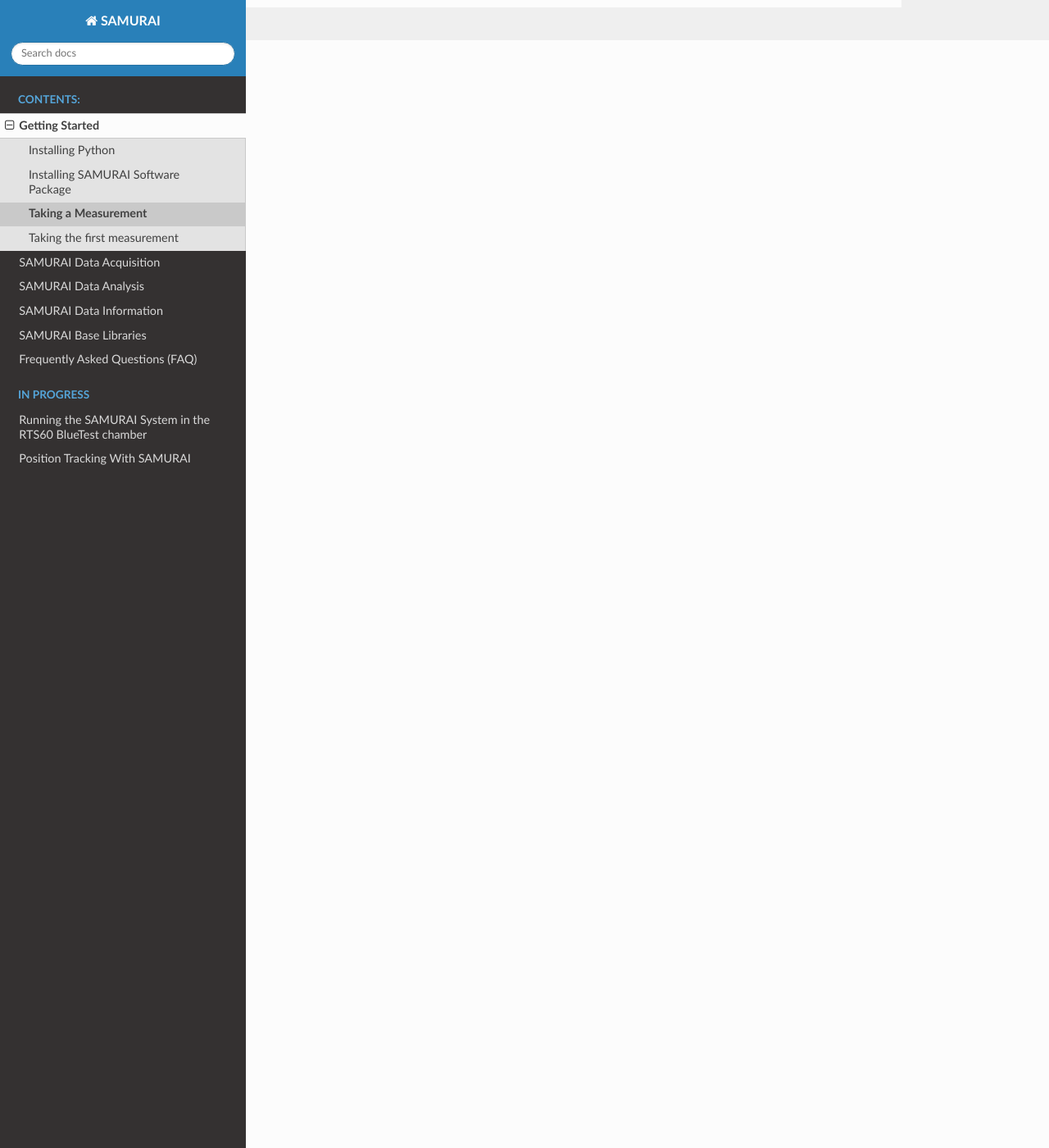
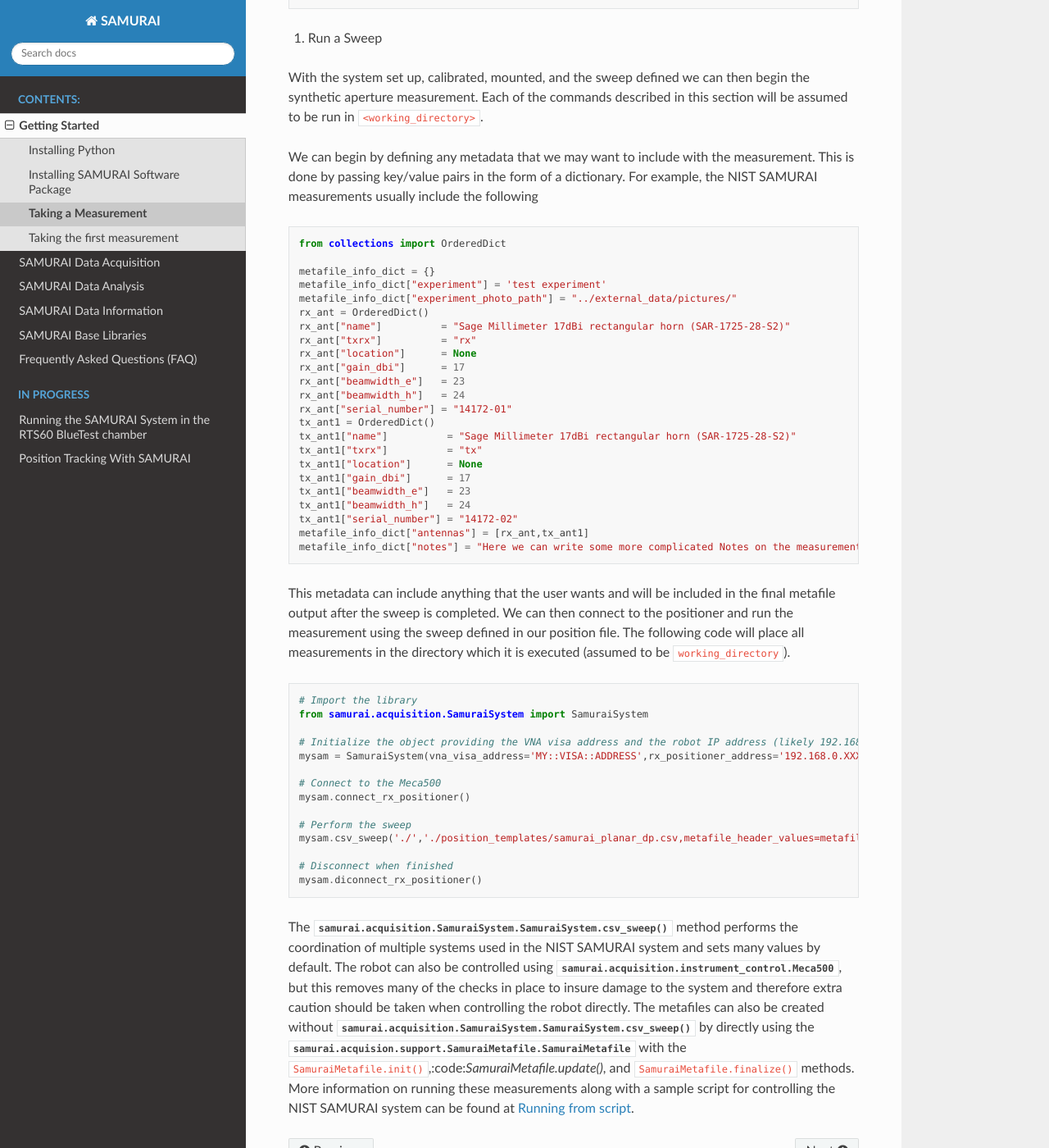
Before and after one commit to usnistgov/SAMURAI, a Sphinx documentation site: the page built from docs/quick_start/taking_measurement.rst, in a window 1280 px wide and 1400 px high, scrolled down 1351 px. Shown: the whole window at 82% size. Built offline with Sphinx 7.4.7 and the Read the Docs theme 2.0.0, drawn with Linux system fonts in a browser that asks for light colours; pages that are not in the unit, such as notebooks, are missing from menus; some of the changed text lies outside the part shown.

Commit message:
update arguments and addtional quick_start info

```diff
--- a/docs/quick_start/taking_measurement.rst
+++ b/docs/quick_start/taking_measurement.rst
@@ -8,14 +8,14 @@
 This directory will be refered to from here on as :code:`<working_directory>`.
 The typical layout for the NIST measurement directory structure is given in :ref:`running-samurai-wdir` although it is not necessary to follow this layout.
 
-#.Define an Aperture
+#. Define an Aperture
 
 A comma separated value (CSV) file must then be created or downloaded that describes the positions for the sweep.
 Examples sweep files and more information on generating custom sweeps can be found in :ref:`creating-apertures`.
 The planar apertures can be downloaded and moved into :code:`<working_directory>`. For this example lets assume it is placed at
 :code:`<working_directory>/position_templates/samurai_planar_dp.csv`.
 
-#.Calibrate the System
+#. Calibrate the System
 
 At or before this point in time, the system should be calibrated.
 This will be system and measurement dependent.
@@ -25,12 +25,94 @@
 If, for example, a normal VNA calibration is being performed using the on-board software, no post-processing of the data is required.
 The calibration can be performed once at this point in time and not again until the next measurement.
 
-#.Run a Sweep
+#. Mount the Antennas
 
-With the system set up, calibrated, and the sweep defined, we can then begin the synthetic aperture measurement.
+After calibration, it is likely the user will have to then mount the antennas onto the robotic positioner.
+In many situations it is likely to be difficult to mount the antennas when the robot is zeroed, therefore a predefined mounting position was defined.
+To move the robot to the mounting position, connect to the robot with
+
+.. code-block:: python
+
+    # Import the library
+    from samurai.acquisition.SamuraiSystem import SamuraiSystem
+
+    # Initialize the object providing the VNA visa address and the robot IP address (likely 192.168.0.XXX)
+    mysam = SamuraiSystem(vna_visa_address='MY::VISA::ADDRESS',rx_positioner_address='192.168.0.XXX')
+
+    mysam.connect_rx_positioner()      # connect to the Meca500
+    mysam.zero()                       # zero its position
+    mysam.move_to_mounting_position()  # move the Meca500 to its mounting position
+
+This mounting position is located to the lower left when looking from behind the robot. The robot can then be returned to its zero position and disconnected after mounting with
+
+.. code-block:: python
+
+    # Zero
+    mysam.zero()
+
+    # Disconnect
+    mysam.disconnect_rx_positioner()
+
+#. Run a Sweep
+
+With the system set up, calibrated, mounted, and the sweep defined we can then begin the synthetic aperture measurement. Each of the commands described in this section
+will be assumed to be run in :code:`<working_directory>`.
+
+We can begin by defining any metadata that we may want to include with the measurement. This is done by passing key/value pairs in the form of a dictionary.
+For example, the NIST SAMURAI measurements usually include the following
+
+.. code-block:: python
+
+    from collections import OrderedDict
+
+    metafile_info_dict = {}
+    metafile_info_dict["experiment"] = 'test experiment'
+    metafile_info_dict["experiment_photo_path"] = "../external_data/pictures/"
+    rx_ant = OrderedDict()
+    rx_ant["name"]          = "Sage Millimeter 17dBi rectangular horn (SAR-1725-28-S2)"
+    rx_ant["txrx"]          = "rx"
+    rx_ant["location"]      = None
+    rx_ant["gain_dbi"]      = 17
+    rx_ant["beamwidth_e"]   = 23
+    rx_ant["beamwidth_h"]   = 24
+    rx_ant["serial_number"] = "14172-01"
+    tx_ant1 = OrderedDict()
+    tx_ant1["name"]          = "Sage Millimeter 17dBi rectangular horn (SAR-1725-28-S2)"
+    tx_ant1["txrx"]          = "tx"
+    tx_ant1["location"]      = None
+    tx_ant1["gain_dbi"]      = 17
+    tx_ant1["beamwidth_e"]   = 23
+    tx_ant1["beamwidth_h"]   = 24
+    tx_ant1["serial_number"] = "14172-02"
+    metafile_info_dict["antennas"] = [rx_ant,tx_ant1]
+    metafile_info_dict["notes"] = "Here we can write some more complicated Notes on the measurement"
+
+This metadata can include anything that the user wants and will be included in the final metafile output after the sweep is completed.
+We can then connect to the positioner and run the measurement using the sweep defined in our position file. The following code will place all measurements
+in the directory which it is executed (assumed to be :code:`working_directory`).
+
+.. code-block:: python
+
+    # Import the library
+    from samurai.acquisition.SamuraiSystem import SamuraiSystem
+
+    # Initialize the object providing the VNA visa address and the robot IP address (likely 192.168.0.XXX)
+    mysam = SamuraiSystem(vna_visa_address='MY::VISA::ADDRESS',rx_positioner_address='192.168.0.XXX')
+
+    # Connect to the Meca500
+    mysam.connect_rx_positioner()
+
+    # Perform the sweep
+    mysam.csv_sweep('./','./position_templates/samurai_planar_dp.csv,metafile_header_values=metafile_info_dict)
+
+    # Disconnect when finished
+    mysam.diconnect_rx_positioner()
 
 
 
 
-
+The :meth:`samurai.acquisition.SamuraiSystem.SamuraiSystem.csv_sweep` method performs the coordination of multiple systems used in the NIST SAMURAI system and sets many values by default.
+The robot can also be controlled using :class:`samurai.acquisition.instrument_control.Meca500`, but this removes many of the checks in place to insure damage to the system and therefore extra caution should be taken when controlling the robot directly.
+The metafiles can also be created without :meth:`samurai.acquisition.SamuraiSystem.SamuraiSystem.csv_sweep` by directly using the
+:class:`samurai.acquision.support.SamuraiMetafile.SamuraiMetafile` with the :code:`SamuraiMetafile.init()`,:code:`SamuraiMetafile.update()`, and :code:`SamuraiMetafile.finalize()` methods.
 More information on running these measurements along with a sample script for controlling the NIST SAMURAI system can be found at :ref:`running-samurai`.
```
Also changed, not shown: 1 other file.
